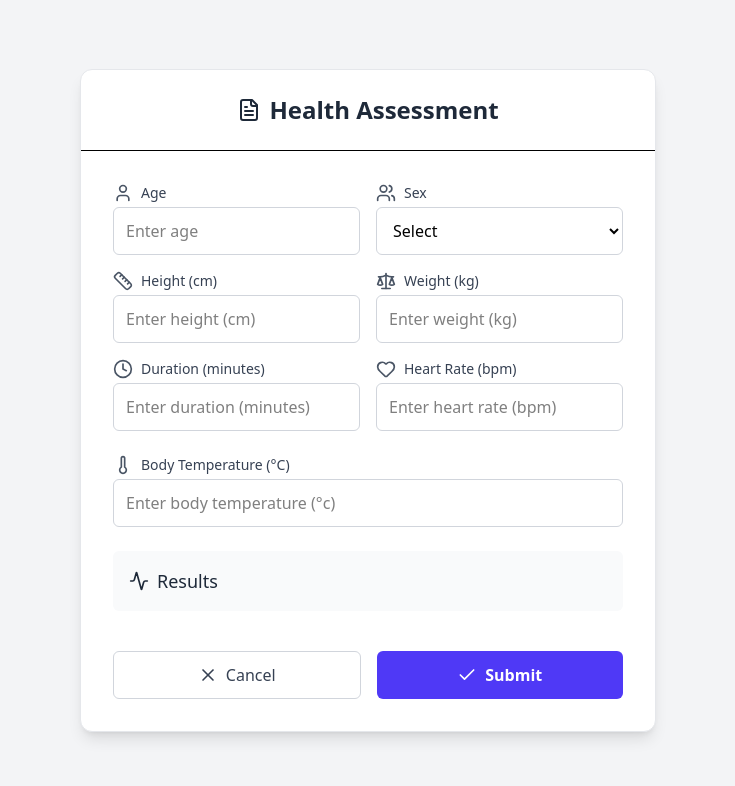
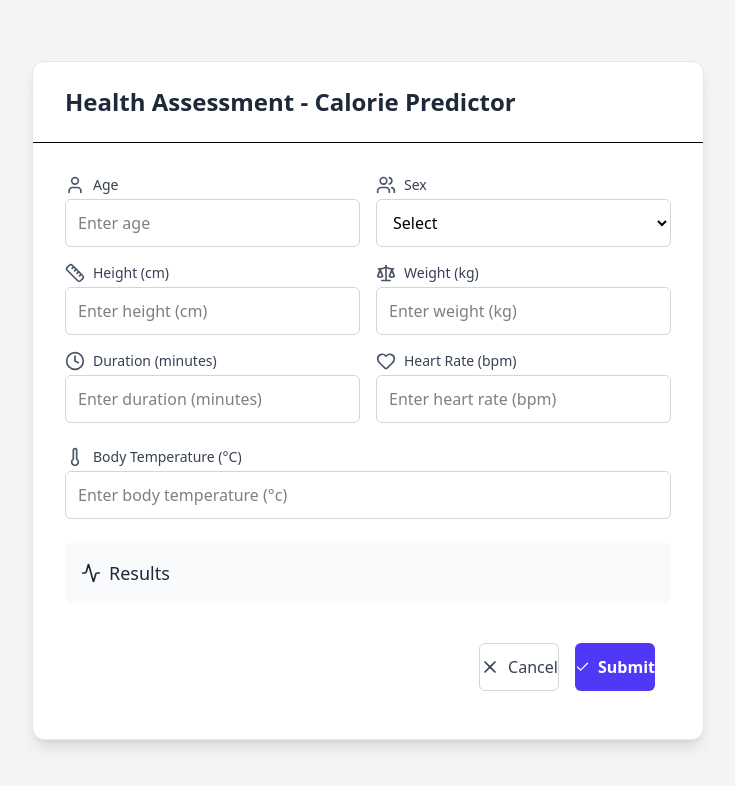
Before and after one commit to Lakshan-Chamoditha-Perera/calorie-predictor-frontend, a Next.js app: page / in a window 1280 px wide. Shown: the top 786 px of the page, without its empty margins (272-1007 px from the left). Built offline with nearby package versions, Linux system fonts and the light colour scheme.

Commit message:
Updates Health Assessment form layout
Improves the Health Assessment form layout by:

- Widening the form container for better readability on larger screens.
- Adjusting the header to include "Calorie Predictor" for clarity.
- Modifying the button alignment for a more consistent user experience.

```diff
--- a/src/app/components/HealthForm.tsx
+++ b/src/app/components/HealthForm.tsx
@@ -53,10 +53,10 @@ export default function HealthForm() {
 
     return (
         <main className="min-h-screen bg-gray-100 flex items-center justify-center p-4">
-            <div className="w-full max-w-xl bg-white rounded-xl shadow-lg border border-gray-200">
-                <div className="text-center border-b px-8 py-6 flex items-center justify-center gap-2">
-                    <FileText className="w-6 h-6 text-gray-800" />
-                    <h2 className="text-2xl font-semibold text-gray-800">Health Assessment</h2>
+            <div className="w-full max-w-2xl bg-white rounded-xl shadow-lg border border-gray-200">
+                <div className="text-left border-b px-8 py-6 flex items-center  gap-2">
+                    {/* <FileText className="w-6 h-6 text-gray-800" /> */}
+                    <h2 className="text-2xl font-semibold text-gray-800">Health Assessment - Calorie Predictor</h2>
                 </div>
                 <form onSubmit={handleSubmit(onSubmit)} className="p-8 space-y-6">
                     <div className="grid grid-cols-1 md:grid-cols-2 gap-4">
@@ -140,21 +140,21 @@ export default function HealthForm() {
                     </div>
 
                     {/* Action Buttons */}
-                    <div className="flex justify-between gap-4 pt-4">
+                    <div className="flex flex-row items-center justify-end gap-4 p-4">
                         <button
                             type="reset"
                             onClick={() => {
                                 reset()
                                 setCaloriesBurned(null)
                             }}
-                            className="w-full h-12 rounded-md border border-gray-300 text-gray-700 font-medium hover:bg-gray-100 flex items-center justify-center gap-2"
+                            className="max-w-[80px] w-full h-12 rounded-md border border-gray-300 text-gray-700 font-medium hover:bg-gray-100 flex items-center justify-center gap-2"
                         >
                             <X className="w-5 h-5" />
                             Cancel
                         </button>
                         <button
                             type="submit"
-                            className={`w-full h-12 rounded-md bg-indigo-600 text-white font-semibold hover:bg-indigo-700 transition flex items-center justify-center gap-2 ${mutation.isPending ? 'opacity-50 cursor-not-allowed' : ''
+                            className={`max-w-[80px] w-full h-12 rounded-md bg-indigo-600 text-white font-semibold hover:bg-indigo-700 transition flex items-center justify-center gap-2 ${mutation.isPending ? 'opacity-50 cursor-not-allowed' : ''
                                 }`}
                             disabled={mutation.isPending}
                         >
```
